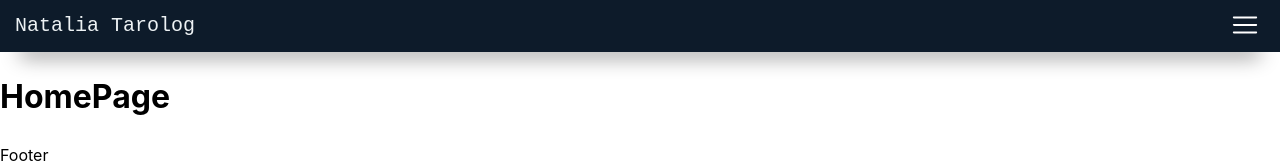
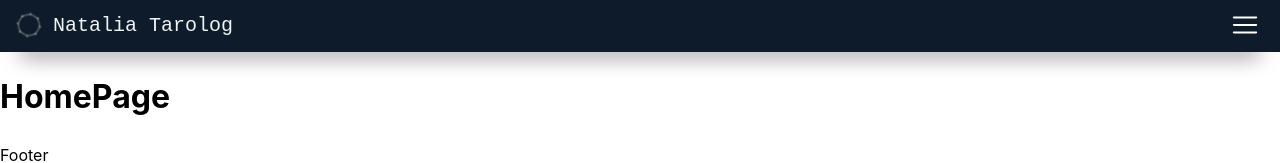
Before and after one commit to INRGI/natalia.tarolog_.website, a React (Vite) app: page / in a window 1280 px wide. Shown: the top 163 px of the page. Built offline with nearby package versions, Linux system fonts and the light colour scheme; a web font is replaced by a local one.

Commit message:
Add logo

```diff
--- a/src/components/AppBar/AppBar.jsx
+++ b/src/components/AppBar/AppBar.jsx
@@ -1,6 +1,6 @@
 import { useState } from "react";
 import { RxHamburgerMenu } from "react-icons/rx";
-import { Button, ButtonClose, Container, LinkContainer, LogoText, RotatingImage, SideBar, SideBarContainer, StyledLink } from "./AppBar.styled";
+import { Button, ButtonClose, Container, LinkContainer, Logo, LogoContainer, LogoText, RotatingImage, SideBar, SideBarContainer, StyledLink } from "./AppBar.styled";
 import { IoMdClose } from "react-icons/io";
 
 const AppBar = () => {
@@ -11,7 +11,10 @@ const AppBar = () => {
     }
 
     return (<Container isOpen={isOpen}>
-        <LogoText >Natalia Tarolog</LogoText>
+        <LogoContainer>
+            <Logo />
+            <LogoText >Natalia Tarolog</LogoText>
+        </LogoContainer>
 
         <Button type="button" onClick={handleClick}><RxHamburgerMenu size={28} color="white"/></Button>
 
--- a/src/components/AppBar/AppBar.styled.jsx
+++ b/src/components/AppBar/AppBar.styled.jsx
@@ -1,5 +1,6 @@
 import styled from "@emotion/styled";
 import back from '../images/backcircle.png';
+import whitecircle from '../images/whitecircle.png';
 import { keyframes } from '@emotion/react';
 import { NavLink } from "react-router-dom";
 
@@ -103,9 +104,6 @@ export const ButtonClose = styled.button`
 
     cursor: pointer;
     background-color: transparent;
-    &hover{
-        color: grey;
-    }
 `;
 
 export const SideBarContainer = styled.div`
@@ -147,3 +145,22 @@ export const LogoText = styled.p`
   font-size: 20px;
   color: #edf2f4;
 `;
+
+export const Logo = styled.div`
+    width: 28px;
+    height: 28px;
+    border-radius: 50%;
+    background-image: url(${whitecircle});
+    background-size: cover;
+    background-position: center;
+    background-repeat: no-repeat;
+    animation: ${rotateAnimation} 20s linear infinite;
+
+`
+
+export const LogoContainer = styled.div`
+  margin: 0;
+  padding: 0;
+  display: flex;
+  gap: 10px;
+`
```
Also changed, not shown: src/components/images/whitecircle.png (added).
